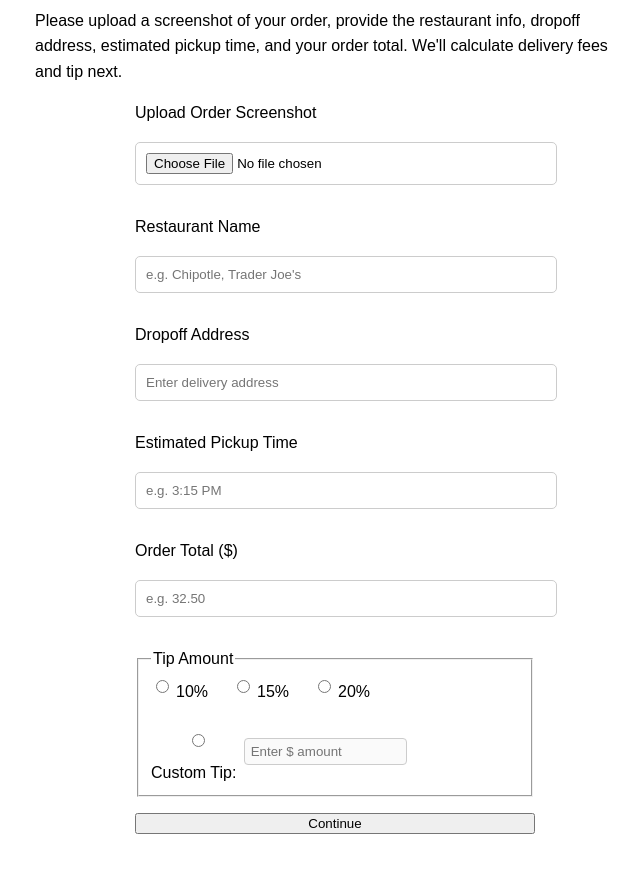
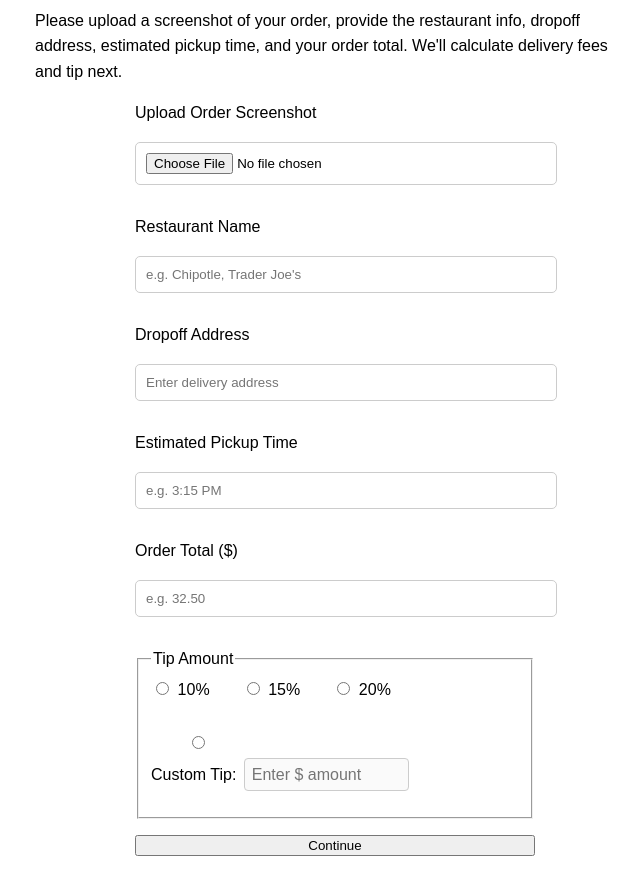
Before and after one commit to quanification/RSM2U, a website: page order.html in a window 1280 px wide. Shown: the part 97-985 px from the top of the page, without its empty margins (305-945 px from the left). Before the commit the page ends 963 px from the top, so only its background shows below. Drawn offline with Linux system fonts and the light colour scheme; some packages are replaced by stand-ins of ours.

Commit message:
Update style.css

```diff
--- a/style.css
+++ b/style.css
@@ -111,20 +111,21 @@ textarea {
 
 .tip-row {
   display: flex;
-  gap: 1.5em;
+  gap: 2em;
   margin-bottom: 1em;
 }
 
 .tip-row label {
   display: flex;
-  align-items: center;
-  gap: 0.25em;
+  align-items: baseline; /* Fixes alignment with text */
+  gap: 0.35em;
   font-weight: normal;
+  font-size: 1rem;
 }
 
 .custom-tip-row {
   display: flex;
-  align-items: center;
+  align-items: baseline; /* Also align this row properly */
   gap: 0.5em;
 }
 
@@ -133,4 +134,5 @@ textarea {
   border: 1px solid #ccc;
   border-radius: 4px;
   width: 150px;
+  font-size: 1rem;
 }
```
